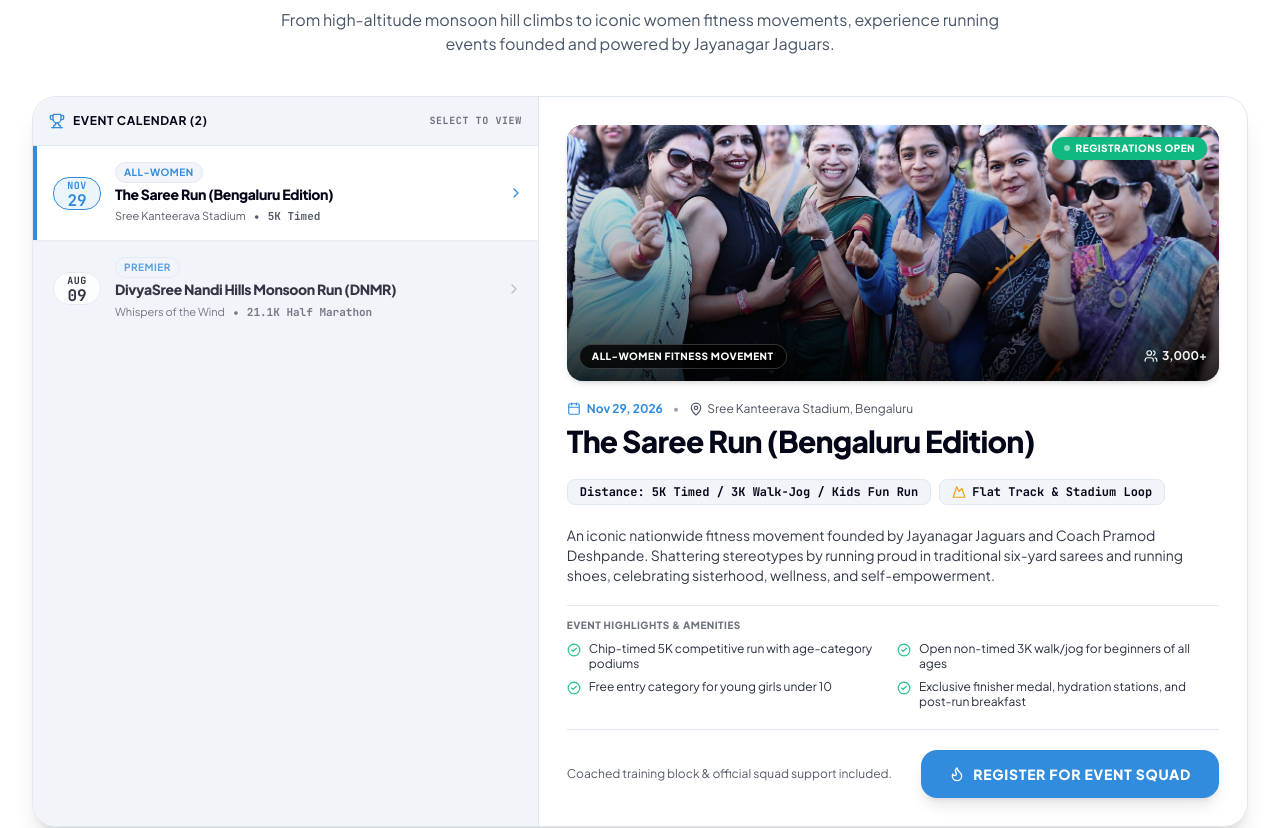
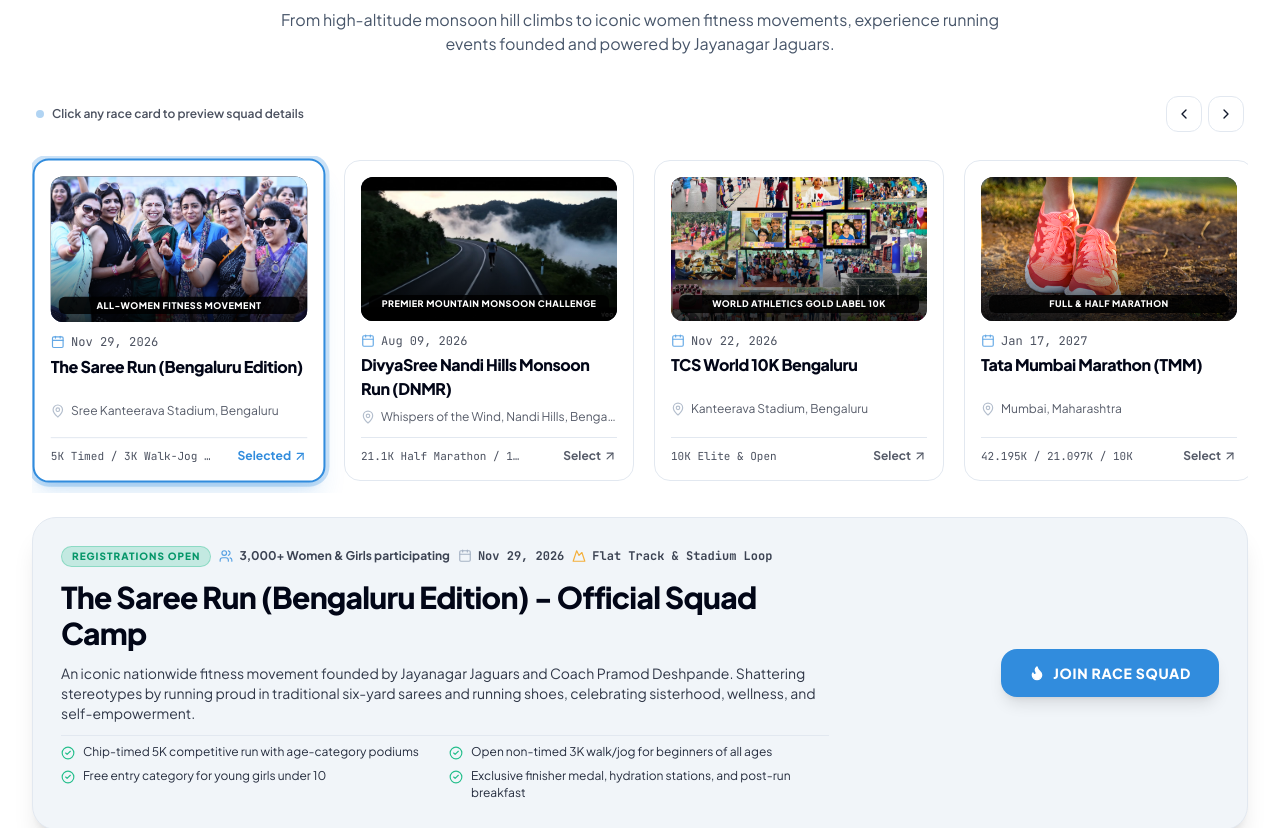
Before and after one commit to nmanjuonline/jjs-running, a React (Vite) app: page / in a window 1280 px wide. Shown: the part 5566-6394 px from the top of the page. Built offline with nearby package versions, Linux system fonts and the light colour scheme; a web font is replaced by a local one.

Commit message:
feat(races): restore horizontal card carousel track with instant spotlight banner matching requested design

```diff
--- a/src/components/RaceCalendar.jsx
+++ b/src/components/RaceCalendar.jsx
@@ -1,96 +1,71 @@
-import React, { useState } from 'react';
-import { Calendar, MapPin, Users, Flame, Mountain, CheckCircle2, ChevronRight, Trophy } from 'lucide-react';
+import React, { useState, useRef } from 'react';
+import { Calendar, MapPin, Users, Flame, Mountain, CheckCircle2, ChevronLeft, ChevronRight, ArrowUpRight } from 'lucide-react';
 import { eventsData } from '../data/eventsData';
 
 export default function RaceCalendar({ onJoinCamp }) {
   const [selectedId, setSelectedId] = useState(eventsData[0]?.id);
+  const scrollRef = useRef(null);
 
   const selectedEvent = eventsData.find(e => e.id === selectedId) || eventsData[0];
 
+  const scroll = (direction) => {
+    if (scrollRef.current) {
+      const scrollAmount = direction === 'left' ? -310 : 310;
+      scrollRef.current.scrollBy({ left: scrollAmount, behavior: 'smooth' });
+    }
+  };
+
   return (
-    <div
-      className="rounded-3xl border overflow-hidden shadow-xl transition-all duration-300"
+    <div className="space-y-4 sm:space-y-6">
+      {/* Scroll Navigation Header & Directional Controls */}
+      <div className="flex items-center justify-between gap-4 px-1">
+        <div className="flex items-center gap-2 text-xs font-semibold opacity-75">
+          <span className="w-2 h-2 rounded-full bg-[#318cdd] animate-pulse" />
+          <span>Click any race card to preview squad details</span>
+        </div>
+
+        <div className="flex items-center gap-1.5">
+          <button
+            onClick={() => scroll('left')}
+            aria-label="Scroll races left"
+            className="w-9 h-9 rounded-xl border flex items-center justify-center transition-all hover:scale-105 active:scale-95 cursor-pointer"
             style={{
               backgroundColor: 'var(--card-bg)',
               borderColor: 'var(--border-color)',
               color: 'var(--text-primary)'
             }}
           >
-      {/* Top Mobile Quick Switcher (< lg) */}
+            <ChevronLeft className="w-4 h-4" />
+          </button>
+          <button
+            onClick={() => scroll('right')}
+            aria-label="Scroll races right"
+            className="w-9 h-9 rounded-xl border flex items-center justify-center transition-all hover:scale-105 active:scale-95 cursor-pointer"
+            style={{
+              backgroundColor: 'var(--card-bg)',
+              borderColor: 'var(--border-color)',
+              color: 'var(--text-primary)'
+            }}
+          >
+            <ChevronRight className="w-4 h-4" />
+          </button>
+        </div>
+      </div>
+
+      {/* Horizontal Carousel Track of Race Cards */}
       <div
-        className="lg:hidden p-3 border-b flex items-center gap-2 overflow-x-auto no-scrollbar"
+        ref={scrollRef}
         role="tablist"
-        aria-label="Select event"
-        style={{
-          backgroundColor: 'var(--card-inner)',
-          borderColor: 'var(--border-color)'
-        }}
+        aria-label="Upcoming running events"
+        className="flex gap-4 sm:gap-5 overflow-x-auto pb-3 pt-1 px-1 no-scrollbar scroll-smooth snap-x"
       >
         {eventsData.map((event) => {
           const isSelected = event.id === selectedEvent.id;
-          return (
-            <button
-              key={event.id}
-              role="tab"
-              aria-selected={isSelected}
-              onClick={() => setSelectedId(event.id)}
-              className={`px-3.5 py-2 rounded-2xl text-xs font-bold transition-all flex items-center gap-2 flex-shrink-0 cursor-pointer ${
-                isSelected
-                  ? 'shadow-md scale-[1.02]'
-                  : 'opacity-70 hover:opacity-100'
-              }`}
-              style={{
-                backgroundColor: isSelected ? 'var(--accent)' : 'var(--card-bg)',
-                color: isSelected ? 'var(--accent-contrast)' : 'var(--text-primary)',
-                border: '1px solid var(--border-color)'
-              }}
-            >
-              <span className="font-mono tabular-num text-[11px] opacity-90">{event.date.split(',')[0]}</span>
-              <span className="truncate max-w-[150px]">{event.title.split('(')[0]}</span>
-            </button>
-          );
-        })}
-      </div>
-
-      {/* Main Master-Detail Cockpit Split */}
-      <div className="grid grid-cols-1 lg:grid-cols-12 min-h-[560px]">
-        {/* Left Column: Events Directory List (Desktop) */}
-        <div
-          className="hidden lg:flex lg:col-span-5 border-r flex-col"
-          style={{
-            borderColor: 'var(--border-color)',
-            backgroundColor: 'var(--card-inner)'
-          }}
-        >
-          {/* Directory Header */}
-          <div
-            className="p-4 border-b flex items-center justify-between text-xs font-bold uppercase tracking-wider"
-            style={{ borderColor: 'var(--border-color)' }}
-          >
-            <span className="flex items-center gap-2" style={{ color: 'var(--text-heading)' }}>
-              <Trophy className="w-4 h-4 text-[#318cdd]" />
-              Event Calendar ({eventsData.length})
-            </span>
-            <span className="text-[10px] opacity-60 font-mono">SELECT TO VIEW</span>
-          </div>
-
-          {/* Scrollable Events List (Scales cleanly to any number of events) */}
-          <div
-            role="listbox"
-            aria-label="Upcoming running events list"
-            className="overflow-y-auto max-h-[520px] divide-y"
-            style={{ borderColor: 'var(--border-color)' }}
-          >
-            {eventsData.map((event) => {
-              const isSelected = event.id === selectedEvent.id;
-              const dateParts = event.date.split(' ');
-              const month = dateParts[0];
-              const day = dateParts[1]?.replace(',', '');
 
           return (
             <div
               key={event.id}
-                  role="option"
+              role="tab"
               aria-selected={isSelected}
               tabIndex={0}
               onClick={() => setSelectedId(event.id)}
@@ -100,186 +75,153 @@ export default function RaceCalendar({ onJoinCamp }) {
                   setSelectedId(event.id);
                 }
               }}
-                  className={`p-4 cursor-pointer transition-all flex items-center gap-3.5 text-left focus:outline-none focus-visible:ring-2 focus-visible:ring-inset ${
+              className={`group w-[270px] sm:w-[290px] flex-shrink-0 snap-start rounded-2xl p-4 border transition-all duration-200 flex flex-col justify-between cursor-pointer select-none ${
                 isSelected
-                      ? 'border-l-4 border-[#318cdd] shadow-sm'
-                      : 'border-l-4 border-transparent opacity-80 hover:opacity-100 hover:bg-black/5 dark:hover:bg-white/5'
+                  ? 'border-2 border-[#318cdd] ring-4 ring-[#318cdd]/25 shadow-xl shadow-[#318cdd]/15 scale-[1.01]'
+                  : 'hover:border-slate-400/40 hover:-translate-y-0.5'
               }`}
               style={{
-                    backgroundColor: isSelected ? 'var(--card-bg)' : 'transparent',
-                    ringColor: 'var(--accent)'
+                backgroundColor: 'var(--card-bg)',
+                borderColor: isSelected ? '#318cdd' : 'var(--border-color)',
+                color: 'var(--text-primary)'
               }}
             >
-                  {/* Date Badge */}
-                  <div
-                    className="w-12 h-13 rounded-2xl flex flex-col items-center justify-center flex-shrink-0 border font-mono shadow-xs"
-                    style={{
-                      backgroundColor: isSelected ? 'var(--badge-bg)' : 'var(--card-bg)',
-                      borderColor: isSelected ? 'var(--accent)' : 'var(--border-color)',
-                      color: isSelected ? 'var(--accent)' : 'var(--text-heading)'
-                    }}
-                  >
-                    <span className="text-[10px] font-black uppercase tracking-wider">{month}</span>
-                    <span className="text-base font-black tabular-num leading-none">{day}</span>
-                  </div>
-
-                  {/* Event Summary */}
-                  <div className="min-w-0 flex-1">
-                    <div className="flex items-center gap-2 mb-0.5">
-                      <span className="text-[10px] font-bold uppercase tracking-wider px-2 py-0.5 rounded-full border"
-                        style={{
-                          backgroundColor: isSelected ? 'var(--card-inner)' : 'transparent',
-                          borderColor: 'var(--border-color)',
-                          color: 'var(--accent)'
-                        }}
-                      >
-                        {event.category.split(' ')[0]}
+              <div>
+                {/* 16:9 Thumbnail Image with Category Badge */}
+                <div className="relative h-36 rounded-xl overflow-hidden bg-slate-900 mb-3 shadow-xs">
+                  <img
+                    src={event.image}
+                    alt={event.title}
+                    className="w-full h-full object-cover transition-transform duration-500 group-hover:scale-105"
+                    loading="lazy"
+                  />
+                  <div className="absolute inset-0 bg-gradient-to-t from-black/80 via-transparent to-transparent pointer-events-none" />
+                  <div className="absolute bottom-2 inset-x-2">
+                    <span className="block px-2.5 py-0.5 rounded-md bg-black/85 backdrop-blur-xs text-white text-[9px] font-black uppercase tracking-wider text-center truncate shadow-sm">
+                      {event.category}
                     </span>
-                    </div>
-
-                    <h4 className="text-sm font-black tracking-tight truncate leading-snug" style={{ color: 'var(--text-heading)' }}>
-                      {event.title}
-                    </h4>
-
-                    <div className="flex items-center gap-2 text-[11px] opacity-70 mt-1">
-                      <span className="truncate">{event.location.split(',')[0]}</span>
-                      <span>•</span>
-                      <span className="font-mono tabular-num font-bold">{event.targetDistance.split('/')[0]}</span>
                   </div>
                 </div>
 
-                  <ChevronRight
-                    className={`w-4 h-4 flex-shrink-0 transition-transform ${
-                      isSelected ? 'text-[#318cdd] translate-x-0.5' : 'opacity-30'
+                {/* Date */}
+                <div className="flex items-center gap-1.5 text-xs opacity-75 font-mono tabular-num mb-1">
+                  <Calendar className="w-3.5 h-3.5 text-[#318cdd]" />
+                  <span>{event.date}</span>
+                </div>
+
+                {/* Title */}
+                <h3
+                  className="text-sm sm:text-base font-black tracking-tight leading-snug line-clamp-2 min-h-[2.5rem] mb-2"
+                  style={{ color: 'var(--text-heading)' }}
+                >
+                  {event.title}
+                </h3>
+
+                {/* Location */}
+                <div className="flex items-center gap-1.5 text-xs opacity-70 mb-3 truncate">
+                  <MapPin className="w-3.5 h-3.5 flex-shrink-0 text-slate-400" />
+                  <span className="truncate">{event.location}</span>
+                </div>
+              </div>
+
+              {/* Card Footer: Distance + Select Action */}
+              <div
+                className="pt-2.5 border-t flex items-center justify-between text-xs mt-auto"
+                style={{ borderColor: 'var(--border-color)' }}
+              >
+                <span className="font-mono tabular-num text-[11px] opacity-75 truncate max-w-[160px]">
+                  {event.targetDistance}
+                </span>
+
+                <span
+                  className={`font-bold text-xs flex items-center gap-0.5 transition-colors ${
+                    isSelected ? 'text-[#318cdd]' : 'opacity-70 group-hover:opacity-100'
                   }`}
-                  />
+                  style={{
+                    color: isSelected ? '#318cdd' : 'inherit'
+                  }}
+                >
+                  <span>{isSelected ? 'Selected' : 'Select'}</span>
+                  <ArrowUpRight className="w-3.5 h-3.5" />
+                </span>
+              </div>
             </div>
           );
         })}
       </div>
-        </div>
 
-        {/* Right Column: Full Featured Event Showcase */}
-        <div className="lg:col-span-7 p-5 sm:p-7 flex flex-col justify-between">
-          <div className="space-y-5">
-            {/* 16:9 Hero Banner */}
-            <div className="relative h-52 sm:h-64 rounded-2xl overflow-hidden bg-slate-900 shadow-md">
-              <img
-                src={selectedEvent.image}
-                alt={selectedEvent.title}
-                className="w-full h-full object-cover transition-transform duration-700 hover:scale-105"
-              />
-              <div className="absolute inset-0 bg-gradient-to-t from-black/85 via-black/25 to-transparent pointer-events-none" />
-
-              {/* Top Status Badge */}
-              <div className="absolute top-3 right-3 flex items-center gap-1.5 px-3 py-1 rounded-full text-[10px] font-black uppercase tracking-wider bg-emerald-500 text-white backdrop-blur-md shadow-md">
-                <span className="w-1.5 h-1.5 rounded-full bg-white animate-pulse" />
-                <span>{selectedEvent.status}</span>
-              </div>
-
-              {/* Bottom Category & Participants Badge */}
-              <div className="absolute bottom-3 left-3 right-3 flex items-center justify-between">
-                <span className="px-3 py-1 rounded-full text-[10px] font-black uppercase tracking-wider bg-black/80 text-white backdrop-blur-md border border-white/20">
-                  {selectedEvent.category}
-                </span>
-                <span className="text-xs font-bold text-white/95 drop-shadow flex items-center gap-1">
-                  <Users className="w-3.5 h-3.5" />
-                  {selectedEvent.participants.split(' ')[0]}
-                </span>
-              </div>
-            </div>
-
-            {/* Event Header Meta */}
-            <div>
-              <div className="flex flex-wrap items-center gap-2.5 text-xs mb-1.5">
-                <div className="flex items-center gap-1.5 font-bold" style={{ color: 'var(--accent)' }}>
-                  <Calendar className="w-3.5 h-3.5" />
-                  <span>{selectedEvent.date}</span>
-                </div>
-                <span className="opacity-40">•</span>
-                <div className="flex items-center gap-1 opacity-75 truncate">
-                  <MapPin className="w-3.5 h-3.5 flex-shrink-0" />
-                  <span className="truncate">{selectedEvent.location}</span>
-                </div>
-              </div>
-
-              <h3
-                className="text-xl sm:text-2xl md:text-3xl font-black tracking-tight leading-tight"
-                style={{ color: 'var(--text-heading)' }}
-              >
-                {selectedEvent.title}
-              </h3>
-            </div>
-
-            {/* Target Distance & Elevation Badges */}
-            <div className="flex flex-wrap gap-2">
-              <span
-                className="text-xs font-mono font-bold tabular-num px-3 py-1 rounded-lg border shadow-xs"
+      {/* Featured Event Spotlight Banner directly underneath */}
+      {selectedEvent && (
+        <div
+          className="rounded-3xl p-5 sm:p-7 border shadow-xl transition-all duration-300 relative overflow-hidden"
           style={{
             backgroundColor: 'var(--card-inner)',
             borderColor: 'var(--border-color)',
-                  color: 'var(--text-heading)'
+            color: 'var(--text-primary)'
           }}
         >
-                Distance: {selectedEvent.targetDistance}
+          <div className="flex flex-col lg:flex-row lg:items-center justify-between gap-6">
+            <div className="space-y-3 max-w-3xl">
+              {/* Meta Pills */}
+              <div className="flex flex-wrap items-center gap-2">
+                <span className="px-2.5 py-0.5 rounded-full text-[10px] font-black uppercase tracking-widest bg-emerald-500/20 text-emerald-600 dark:text-emerald-400 border border-emerald-500/30">
+                  {selectedEvent.status}
+                </span>
+                <span className="text-xs font-bold opacity-80 flex items-center gap-1.5">
+                  <Users className="w-3.5 h-3.5 text-[#318cdd]" />
+                  <span>{selectedEvent.participants}</span>
+                </span>
+                <span className="text-xs font-bold opacity-80 flex items-center gap-1.5 font-mono tabular-num">
+                  <Calendar className="w-3.5 h-3.5 text-slate-400" />
+                  <span>{selectedEvent.date}</span>
                 </span>
                 {selectedEvent.elevation && (
-                <span
-                  className="text-xs font-mono font-bold tabular-num px-3 py-1 rounded-lg border shadow-xs flex items-center gap-1.5"
-                  style={{
-                    backgroundColor: 'var(--card-inner)',
-                    borderColor: 'var(--border-color)',
-                    color: 'var(--text-heading)'
-                  }}
-                >
+                  <span className="text-xs font-bold opacity-80 flex items-center gap-1.5 font-mono tabular-num">
                     <Mountain className="w-3.5 h-3.5 text-amber-500" />
-                  {selectedEvent.elevation}
+                    <span>{selectedEvent.elevation}</span>
                   </span>
                 )}
               </div>
 
-            {/* Event Description */}
+              {/* Title */}
+              <h3
+                className="text-xl sm:text-2xl md:text-3xl font-black tracking-tight"
+                style={{ color: 'var(--text-heading)' }}
+              >
+                {selectedEvent.title} - Official Squad Camp
+              </h3>
+
+              {/* Description */}
               <p className="text-xs sm:text-sm opacity-85 leading-relaxed">
                 {selectedEvent.description}
               </p>
 
-            {/* Highlights Grid */}
+              {/* Highlights 2-column grid */}
               {selectedEvent.highlights && (
-              <div className="pt-3 border-t space-y-2" style={{ borderColor: 'var(--border-color)' }}>
-                <span className="text-[10px] font-black uppercase tracking-wider opacity-60 block">
-                  Event Highlights & Amenities
-                </span>
-                <div className="grid grid-cols-1 sm:grid-cols-2 gap-2">
+                <div className="grid grid-cols-1 sm:grid-cols-2 gap-2 pt-2 border-t" style={{ borderColor: 'var(--border-color)' }}>
                   {selectedEvent.highlights.map((item, idx) => (
-                    <div key={idx} className="flex items-start gap-2 text-xs opacity-90 leading-tight">
+                    <div key={idx} className="flex items-start gap-2 text-xs opacity-90 leading-snug">
                       <CheckCircle2 className="w-3.5 h-3.5 flex-shrink-0 mt-0.5 text-emerald-500" />
                       <span>{item}</span>
                     </div>
                   ))}
                 </div>
-              </div>
               )}
             </div>
 
-          {/* Action CTA Button */}
-          <div className="pt-5 mt-5 border-t flex flex-col sm:flex-row items-center justify-between gap-3" style={{ borderColor: 'var(--border-color)' }}>
-            <span className="text-xs opacity-70 hidden sm:inline">
-              Coached training block & official squad support included.
-            </span>
+            {/* Action CTA */}
+            <div className="flex flex-col sm:flex-row lg:flex-col gap-3 flex-shrink-0">
               <button
                 onClick={() => onJoinCamp(selectedEvent)}
-              className="w-full sm:w-auto py-3.5 px-7 rounded-2xl text-xs sm:text-sm font-black uppercase tracking-wider transition-all duration-200 flex items-center justify-center gap-2 shadow-lg hover:scale-105 active:scale-95 cursor-pointer whitespace-nowrap"
-              style={{
-                backgroundColor: 'var(--accent)',
-                color: 'var(--accent-contrast)'
-              }}
+                className="w-full sm:w-auto py-3.5 px-7 rounded-2xl bg-[#318cdd] hover:bg-[#2573b8] text-white text-xs sm:text-sm font-black uppercase tracking-wider transition-all duration-200 flex items-center justify-center gap-2 shadow-lg hover:scale-105 active:scale-95 cursor-pointer whitespace-nowrap"
               >
-              <Flame className="w-4 h-4" />
-              <span>Register for Event Squad</span>
+                <Flame className="w-4 h-4 fill-white" />
+                <span>JOIN RACE SQUAD</span>
               </button>
             </div>
           </div>
         </div>
+      )}
     </div>
   );
 }
--- a/src/data/eventsData.js
+++ b/src/data/eventsData.js
@@ -29,12 +29,88 @@ export const eventsData = [
     targetDistance: '21.1K Half Marathon / 10K Hill Run',
     elevation: '+530m Ascent (21.1K) / +191m Ascent (10K)',
     image: '/images/events/nandi-hills-monsoon-run.jpg',
-    description: 'Run amidst the clouds! Karnataka\'s premier high-altitude monsoon race climbing the misty hairpin switchbacks of Nandi Hills. Featuring a breathtaking 530m elevation climb, cloud-wrapped summit views, and rigorous mountain safety marshals.',
+    description: 'Run amidst the clouds! Karnataka premier high-altitude monsoon race climbing the misty hairpin switchbacks of Nandi Hills. Featuring a breathtaking 530m elevation climb, cloud-wrapped summit views, and rigorous mountain safety marshals.',
     highlights: [
       'AIMS-certified, chip-timed 21.1K Half Marathon and 10K courses',
       '530m uphill elevation gain through cloud forest and switchbacks',
       'Dedicated mountain aid stations, ambulances, and physiotherapist recovery',
       'Monsoon finisher medal, hot breakfast, and panoramic summit finish'
+    ]
+  },
+  {
+    id: 'tcs-10k-2026',
+    title: 'TCS World 10K Bengaluru',
+    category: 'World Athletics Gold Label 10K',
+    date: 'Nov 22, 2026',
+    location: 'Kanteerava Stadium, Bengaluru',
+    participants: '1,200+ JJs Runners registered',
+    status: 'Speed & Interval Camp',
+    targetDistance: '10K Elite & Open',
+    elevation: 'Fast, undulating road loop',
+    image: '/images/jjs/1112781255.jpg',
+    description: 'Our hometown race! Slicing through Cubbon Park and MG Road. Complete with club hospitality tent and pacing pacers.',
+    highlights: [
+      'Dedicated JJs warmup corral and pace-setters for 40, 45, 50, 60 min targets',
+      'Private academy hospitality canopy inside Kanteerava warm-up arena',
+      'Course reconnaissance and tactical interval simulations pre-race',
+      'Official post-race brunch and celebratory center photo sessions'
+    ]
+  },
+  {
+    id: 'tmm-2027',
+    title: 'Tata Mumbai Marathon (TMM)',
+    category: 'Full & Half Marathon',
+    date: 'Jan 17, 2027',
+    location: 'Mumbai, Maharashtra',
+    participants: '450+ JJs Runners participating',
+    status: 'Training Block Active',
+    targetDistance: '42.195K / 21.097K / 10K',
+    elevation: 'Sea Link & Pedder Road Rolling Incline',
+    image: '/images/jjs/730731030.jpg',
+    description: 'Asia premier marathon. Experience the electric roar on the Bandra-Worli Sea Link and Pedder Road with our organized bus charters and cheer points.',
+    highlights: [
+      'Coordinated Bengaluru to Mumbai travel and hotel packages',
+      'Strategic cheer points at Haji Ali, Sea Link, and Marine Drive',
+      'Structured 16-week periodized marathon training blocks',
+      'Dedicated post-race physio and recovery zone'
+    ]
+  },
+  {
+    id: 'malnad-ultra-2026',
+    title: 'The Malnad Ultra',
+    category: 'Ultra Trail Endurance',
+    date: 'Dec 05, 2026',
+    location: 'Chikkamagaluru, Western Ghats',
+    participants: '85+ JJs Runners endurance squad',
+    status: 'Elevation & Night Trail Camp',
+    targetDistance: '50K / 80K / 100K Trail',
+    elevation: '+2,400m Cumulative Ascent',
+    image: '/images/jjs/1482410367.png',
+    description: 'Technical, steep trails through mist-shrouded coffee estates and Shola forests. Unforgiving elevation gains and pure camaraderie.',
+    highlights: [
+      'Night trail navigation training with headlamp simulation runs',
+      'Specialized trail fueling, electrolyte balance, and hydration protocols',
+      'Technical downhill running mechanics to protect knees and quads',
+      'JJs basecamp cottage booking and support crew'
+    ]
+  },
+  {
+    id: 'jjs-monsoon-relay',
+    title: 'JJs Annual Monsoon Inter-Center Ekiden Relay',
+    category: 'Club Championship',
+    date: 'Jul 26, 2027',
+    location: 'Bangalore University Green Boulevard',
+    participants: '20+ Centers competing for the JJs Cup',
+    status: 'Team Rosters Forming',
+    targetDistance: '4 x 5K Ekiden Relay',
+    elevation: 'Rolling green canopy loop',
+    image: '/images/jjs/1364616691.png',
+    description: 'The fiercest and friendliest intra-academy rivalry where Jayanagar, HSR, Indiranagar, Pune and Kolkata battle for the champion cup.',
+    highlights: [
+      'Traditional Japanese Ekiden tasuki sash baton exchange',
+      'All center heads (TCH) fielding elite and open teams',
+      'Age-graded scoring formula so all age categories contribute points',
+      'Mega community breakfast and trophy presentation ceremony'
     ]
   }
 ];
```
Lines whose indentation alone changed are shown as unchanged.
